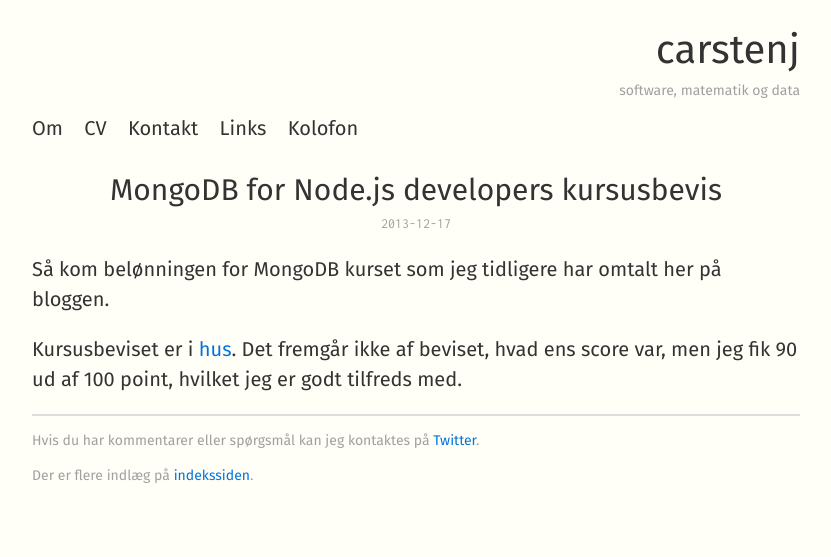
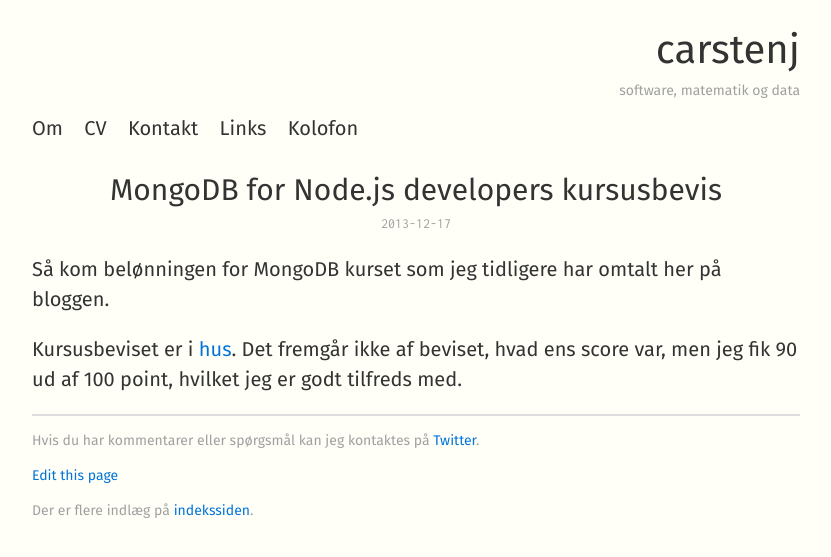
Before and after one commit to carsten-j/carsten-j.github.io, a Jekyll site: the page built from _posts/2013-12-17-mongodb-for-node-js-developers-kursusbevis.markdown, in a window 1280 px wide. Shown: the top 557 px of the page, without its empty margins (224-1055 px from the left). Built offline with Jekyll 4.4.1, drawn with Linux system fonts in a browser that asks for light colours.

```diff
--- a/_drafts/reproducible-research.markdown
+++ b/_drafts/reproducible-research.markdown
@@ -88,6 +88,8 @@ https://github.com/swarm-lab/editR
 https://github.com/christophergandrud/Rep-Res-Book
 
 
+http://blog.revolutionanalytics.com/2015/11/using-the-wakefield-package-to-easily-generate-reproducible-sample-data.html
+
 other areas with repro research
 http://thegamma.net/
 https://agate.readthedocs.org/en/1.0.0/index.html
--- a/_includes/discussions.html
+++ b/_includes/discussions.html
@@ -2,6 +2,9 @@
     <hr>
     <p>Hvis du har kommentarer eller spørgsmål kan jeg kontaktes på
         <a href="https://twitter.com/carstenj">Twitter</a>.
+    </p>
+    <p>
+    <a href="{{site.github.repository_url}}/blob/gh-pages/{{page.path}}">Edit this page</a>
     </p>
     <!--
     <p>Hvis indlægget indeholder stavefejl, mangler eller forkerte oplysninger er du velkommen til at <a href="https://github.com/carsten-j/blog/edit/master/{{ page.filename }}">rette</a> via GitHub.
```
